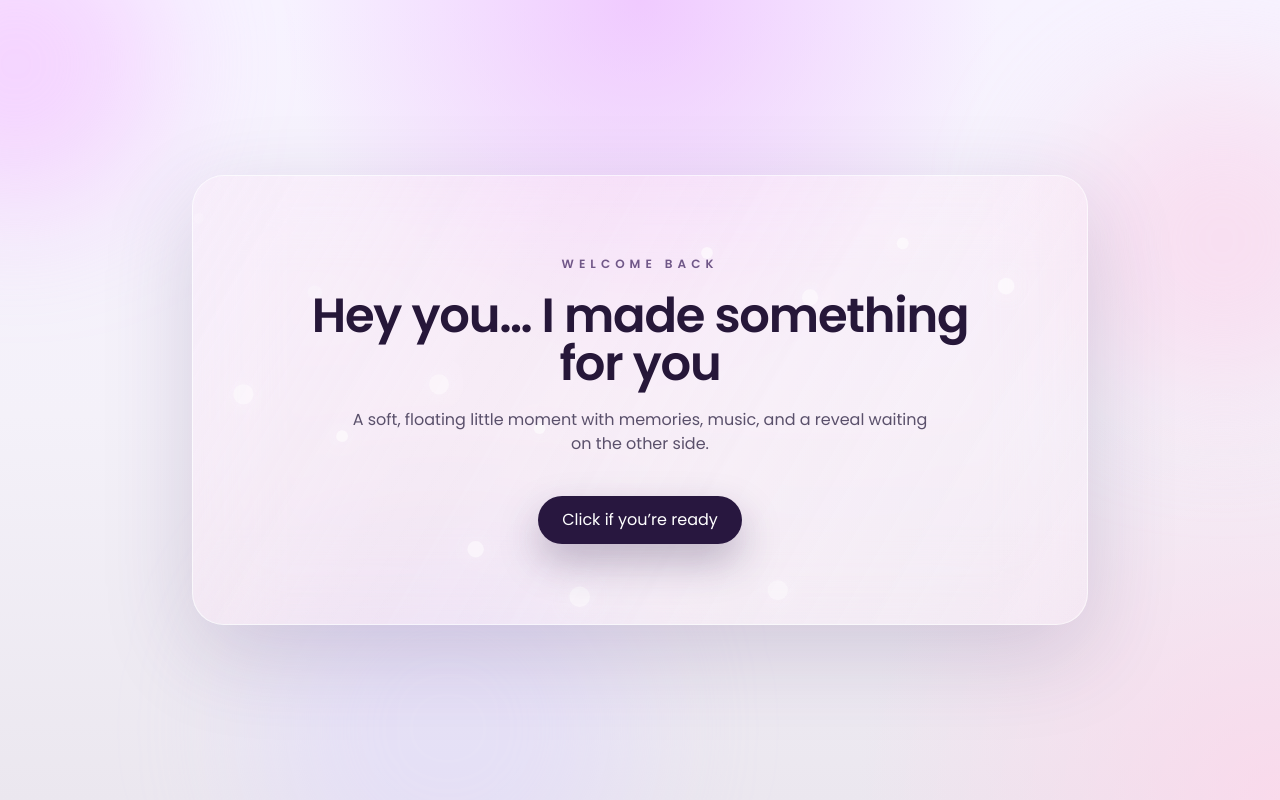
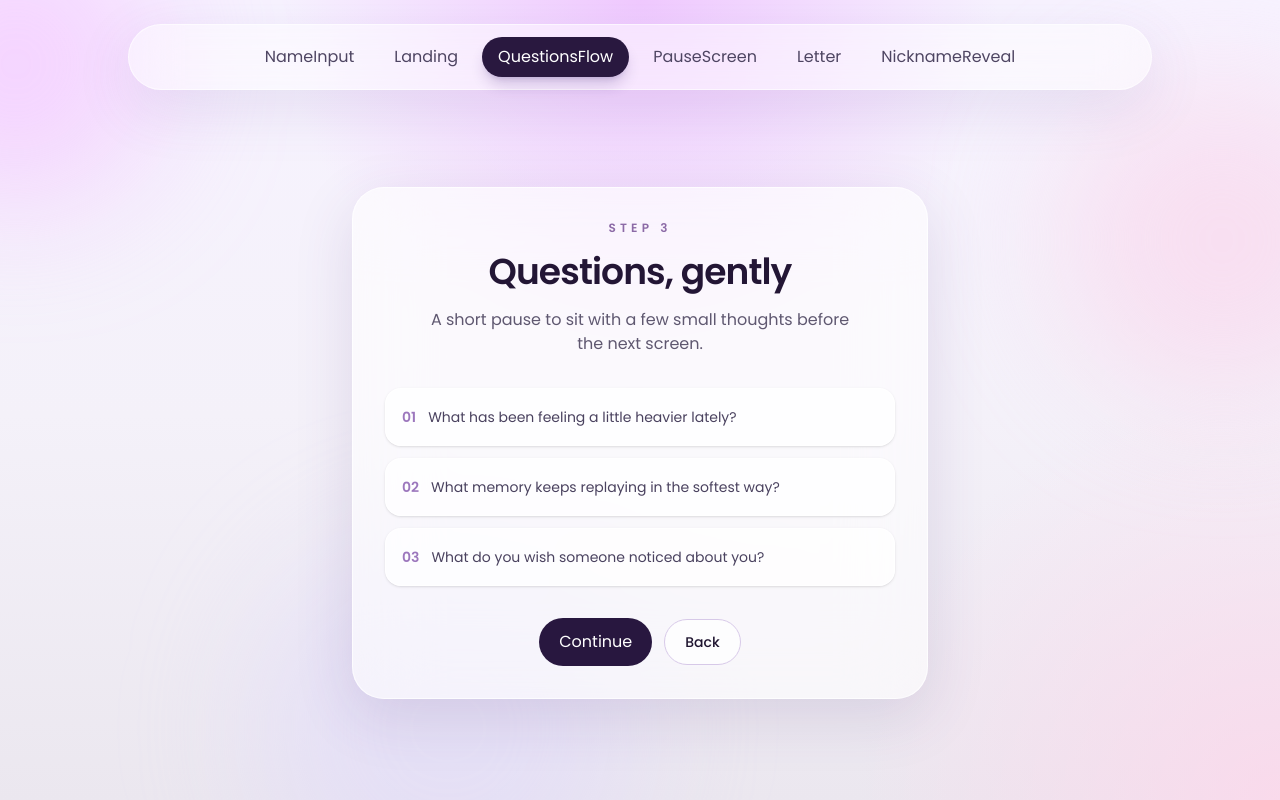
Before and after one commit to sarthaksinghaniya/bestfriend_day, a React (Vite) app: page /questions in a window 1280 px wide. Before the commit this address led to /. Built offline with nearby package versions, Linux system fonts and the light colour scheme.

Commit message:
Refactor route flow

```diff
--- a/src/App.jsx
+++ b/src/App.jsx
@@ -1,6 +1,8 @@
 import { Navigate, Route, Routes } from 'react-router-dom';
+import NameInput from './pages/NameInput';
 import Landing from './pages/Landing';
-import NameInput from './pages/NameInput';
+import QuestionsFlow from './pages/QuestionsFlow';
+import PauseScreen from './pages/PauseScreen';
 import Letter from './pages/Letter';
 import NicknameReveal from './pages/NicknameReveal';
 import AppShell from './components/AppShell';
@@ -9,10 +11,12 @@ export default function App() {
   return (
     <Routes>
       <Route element={<AppShell />}>
-        <Route path="/" element={<Landing />} />
-        <Route path="/name-input" element={<NameInput />} />
+        <Route path="/" element={<NameInput />} />
+        <Route path="/start" element={<Landing />} />
+        <Route path="/questions" element={<QuestionsFlow />} />
+        <Route path="/pause" element={<PauseScreen />} />
         <Route path="/letter" element={<Letter />} />
-        <Route path="/nickname-reveal" element={<NicknameReveal />} />
+        <Route path="/final" element={<NicknameReveal />} />
       </Route>
       <Route path="*" element={<Navigate to="/" replace />} />
     </Routes>
--- a/src/components/AppShell.jsx
+++ b/src/components/AppShell.jsx
@@ -2,10 +2,12 @@ import { Outlet, useLocation, useNavigate } from 'react-router-dom';
 import { motion } from 'framer-motion';
 
 const steps = [
-  { label: 'Landing', path: '/' },
-  { label: 'NameInput', path: '/name-input' },
+  { label: 'NameInput', path: '/' },
+  { label: 'Landing', path: '/start' },
+  { label: 'QuestionsFlow', path: '/questions' },
+  { label: 'PauseScreen', path: '/pause' },
   { label: 'Letter', path: '/letter' },
-  { label: 'NicknameReveal', path: '/nickname-reveal' },
+  { label: 'NicknameReveal', path: '/final' },
 ];
 
 export default function AppShell() {
--- a/src/pages/Landing.jsx
+++ b/src/pages/Landing.jsx
@@ -159,7 +159,7 @@ export default function Landing() {
 
         <motion.button
           type="button"
-          onClick={() => navigate(name ? '/letter' : '/name-input')}
+          onClick={() => navigate('/questions')}
           initial={{ opacity: 0, y: 12 }}
           animate={{ opacity: 1, y: 0 }}
           transition={{ duration: 0.55, delay: 0.3 }}
--- a/src/pages/Letter.jsx
+++ b/src/pages/Letter.jsx
@@ -116,8 +116,8 @@ export default function Letter() {
         </div>
 
         <div className="mt-8 flex flex-col items-center justify-center gap-3 sm:flex-row">
-          <PrimaryButton to="/nickname-reveal">Reveal</PrimaryButton>
-          <SecondaryButton to="/name-input">Back</SecondaryButton>
+          <PrimaryButton to="/final">Reveal</PrimaryButton>
+          <SecondaryButton to="/pause">Back</SecondaryButton>
         </div>
       </motion.div>
     </section>
--- a/src/pages/NameInput.jsx
+++ b/src/pages/NameInput.jsx
@@ -13,7 +13,7 @@ export default function NameInput() {
   function handleSubmit(event) {
     event.preventDefault();
     setName(value.trim());
-    navigate('/');
+    navigate('/start');
   }
 
   return (
@@ -63,7 +63,7 @@ export default function NameInput() {
         </motion.button>
 
         <div className="flex justify-center">
-          <SecondaryButton to="/">Back</SecondaryButton>
+          <SecondaryButton to="/start">Back</SecondaryButton>
         </div>
       </form>
     </PageCard>
--- /dev/null
+++ b/src/pages/PauseScreen.jsx
@@ -0,0 +1,35 @@
+import { motion } from 'framer-motion';
+import { useNavigate } from 'react-router-dom';
+import PageCard from '../components/PageCard';
+import PrimaryButton from '../components/PrimaryButton';
+import SecondaryButton from '../components/SecondaryButton';
+
+export default function PauseScreen() {
+  const navigate = useNavigate();
+
+  return (
+    <PageCard
+      eyebrow="Step 4"
+      title="Pause for a second"
+      description="Just enough time to breathe before the letter begins."
+    >
+      <motion.div
+        initial={{ opacity: 0, scale: 0.98 }}
+        animate={{ opacity: 1, scale: 1 }}
+        transition={{ duration: 0.55, ease: 'easeOut' }}
+        className="mx-auto max-w-md rounded-[1.75rem] bg-gradient-to-r from-[#2d1946] via-[#5b3a7c] to-[#d77fb6] px-6 py-8 text-white shadow-[0_24px_60px_rgba(78,42,110,0.22)]"
+      >
+        <p className="text-xs uppercase tracking-[0.3em] text-white/80">Pause</p>
+        <p className="mt-4 text-2xl font-semibold">Take your time. I’m still here.</p>
+        <p className="mt-3 text-sm leading-6 text-white/85">
+          When you’re ready, the letter will be waiting in the next screen.
+        </p>
+      </motion.div>
+
+      <div className="mt-8 flex flex-col items-center justify-center gap-3 sm:flex-row">
+        <PrimaryButton onClick={() => navigate('/letter')}>Continue</PrimaryButton>
+        <SecondaryButton to="/questions">Back</SecondaryButton>
+      </div>
+    </PageCard>
+  );
+}
--- /dev/null
+++ b/src/pages/QuestionsFlow.jsx
@@ -0,0 +1,43 @@
+import { motion } from 'framer-motion';
+import { useNavigate } from 'react-router-dom';
+import PageCard from '../components/PageCard';
+import PrimaryButton from '../components/PrimaryButton';
+import SecondaryButton from '../components/SecondaryButton';
+
+const prompts = [
+  'What has been feeling a little heavier lately?',
+  'What memory keeps replaying in the softest way?',
+  'What do you wish someone noticed about you?',
+];
+
+export default function QuestionsFlow() {
+  const navigate = useNavigate();
+
+  return (
+    <PageCard
+      eyebrow="Step 3"
+      title="Questions, gently"
+      description="A short pause to sit with a few small thoughts before the next screen."
+    >
+      <div className="mx-auto grid max-w-lg gap-3 text-left">
+        {prompts.map((prompt, index) => (
+          <motion.div
+            key={prompt}
+            initial={{ opacity: 0, y: 14 }}
+            animate={{ opacity: 1, y: 0 }}
+            transition={{ duration: 0.4, delay: index * 0.08 }}
+            className="rounded-2xl border border-white/80 bg-white/75 px-4 py-4 text-sm leading-6 text-[#4a425f] shadow-sm"
+          >
+            <span className="mr-3 font-semibold text-[#9c77bd]">0{index + 1}</span>
+            {prompt}
+          </motion.div>
+        ))}
+      </div>
+
+      <div className="mt-8 flex flex-col items-center justify-center gap-3 sm:flex-row">
+        <PrimaryButton onClick={() => navigate('/pause')}>Continue</PrimaryButton>
+        <SecondaryButton to="/start">Back</SecondaryButton>
+      </div>
+    </PageCard>
+  );
+}
```
